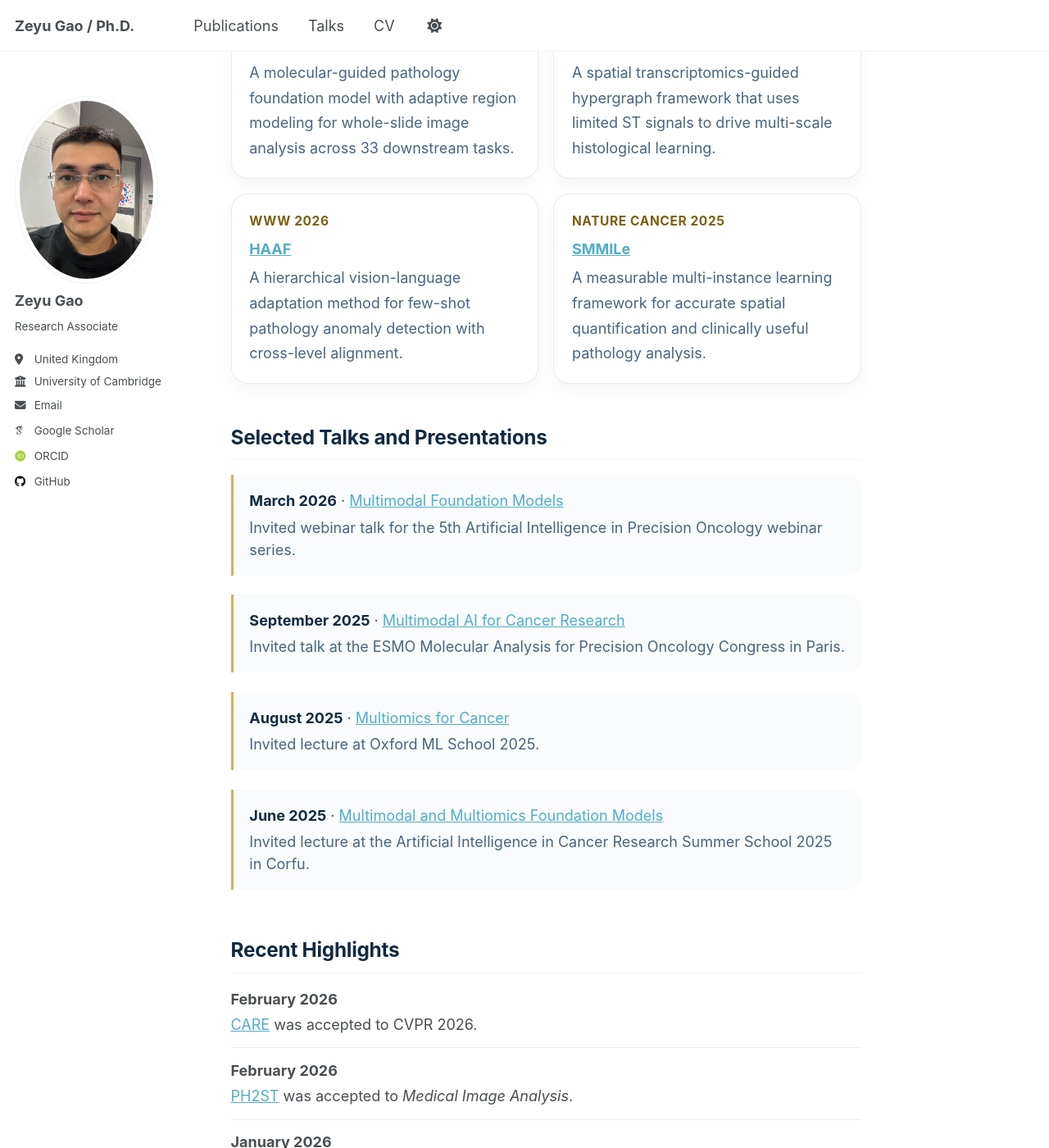
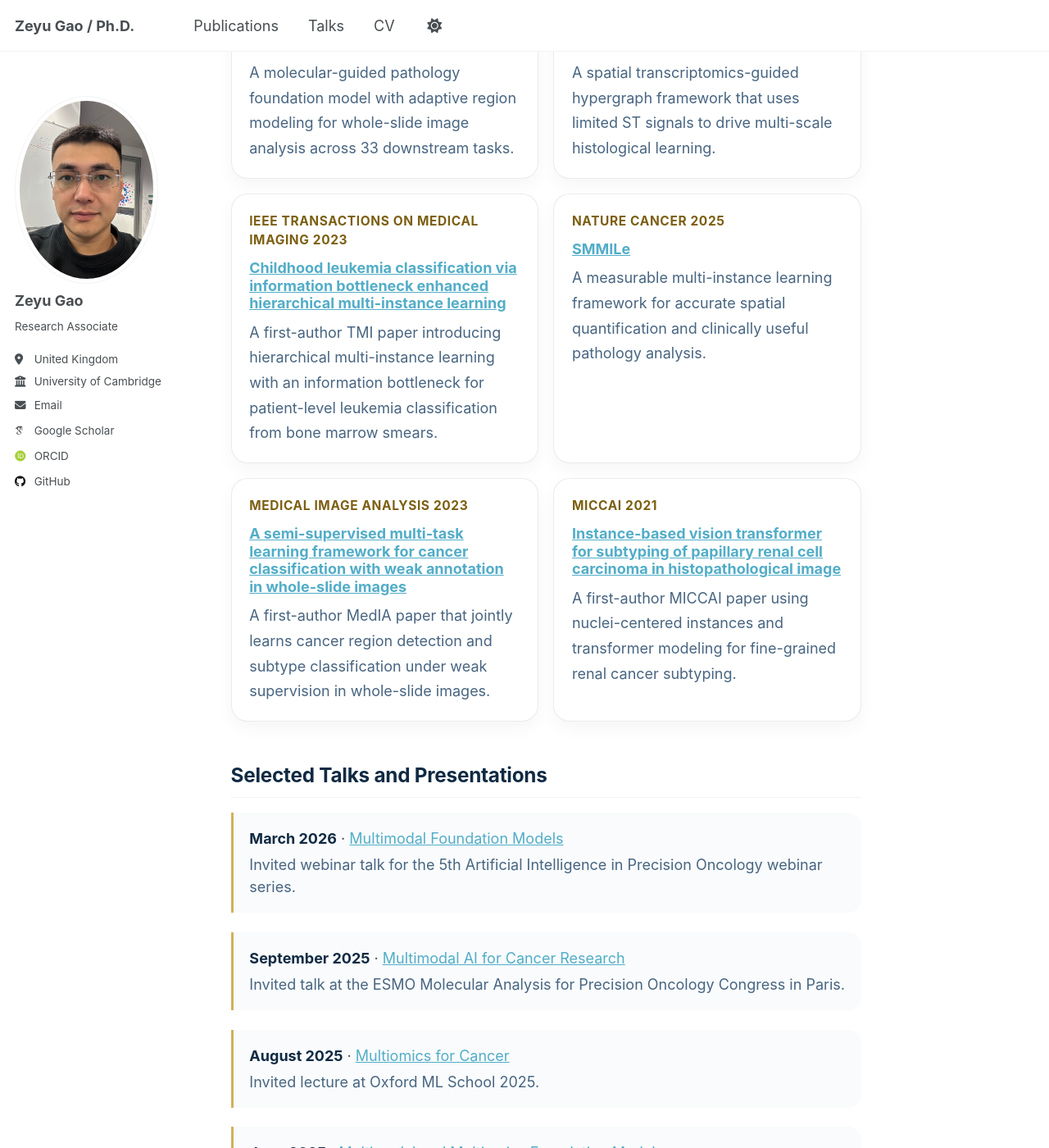
Before and after one commit to ZeyuGaoAi/ZeyuGaoAi.github.io, a Jekyll site: the page built from _pages/about.md, in a window 1280 px wide and 1400 px high, scrolled down 1678 px. Shown: the whole window at 82% size. Built offline with Jekyll 4.4.1, drawn with Linux system fonts in a browser that asks for light colours; some web fonts are replaced; a script that is not in the unit is left out.

Commit message:
Refresh featured publications on homepage

```diff
--- a/_pages/about.md
+++ b/_pages/about.md
@@ -68,14 +68,24 @@ redirect_from:
       <p>A spatial transcriptomics-guided hypergraph framework that uses limited ST signals to drive multi-scale histological learning.</p>
     </article>
     <article class="home-card">
-      <div class="home-card-meta">WWW 2026</div>
-      <h3><a href="/publications/WWW2026_HAAF/">HAAF</a></h3>
-      <p>A hierarchical vision-language adaptation method for few-shot pathology anomaly detection with cross-level alignment.</p>
+      <div class="home-card-meta">IEEE Transactions on Medical Imaging 2023</div>
+      <h3><a href="/publications/TMI2023/">Childhood leukemia classification via information bottleneck enhanced hierarchical multi-instance learning</a></h3>
+      <p>A first-author TMI paper introducing hierarchical multi-instance learning with an information bottleneck for patient-level leukemia classification from bone marrow smears.</p>
     </article>
     <article class="home-card">
       <div class="home-card-meta">Nature Cancer 2025</div>
       <h3><a href="/publications/SMMILe2025/">SMMILe</a></h3>
       <p>A measurable multi-instance learning framework for accurate spatial quantification and clinically useful pathology analysis.</p>
+    </article>
+    <article class="home-card">
+      <div class="home-card-meta">Medical Image Analysis 2023</div>
+      <h3><a href="/publications/MedIA2023/">A semi-supervised multi-task learning framework for cancer classification with weak annotation in whole-slide images</a></h3>
+      <p>A first-author MedIA paper that jointly learns cancer region detection and subtype classification under weak supervision in whole-slide images.</p>
+    </article>
+    <article class="home-card">
+      <div class="home-card-meta">MICCAI 2021</div>
+      <h3><a href="/publications/MICCAI2021_1/">Instance-based vision transformer for subtyping of papillary renal cell carcinoma in histopathological image</a></h3>
+      <p>A first-author MICCAI paper using nuclei-centered instances and transformer modeling for fine-grained renal cancer subtyping.</p>
     </article>
   </div>
 </section>
```
